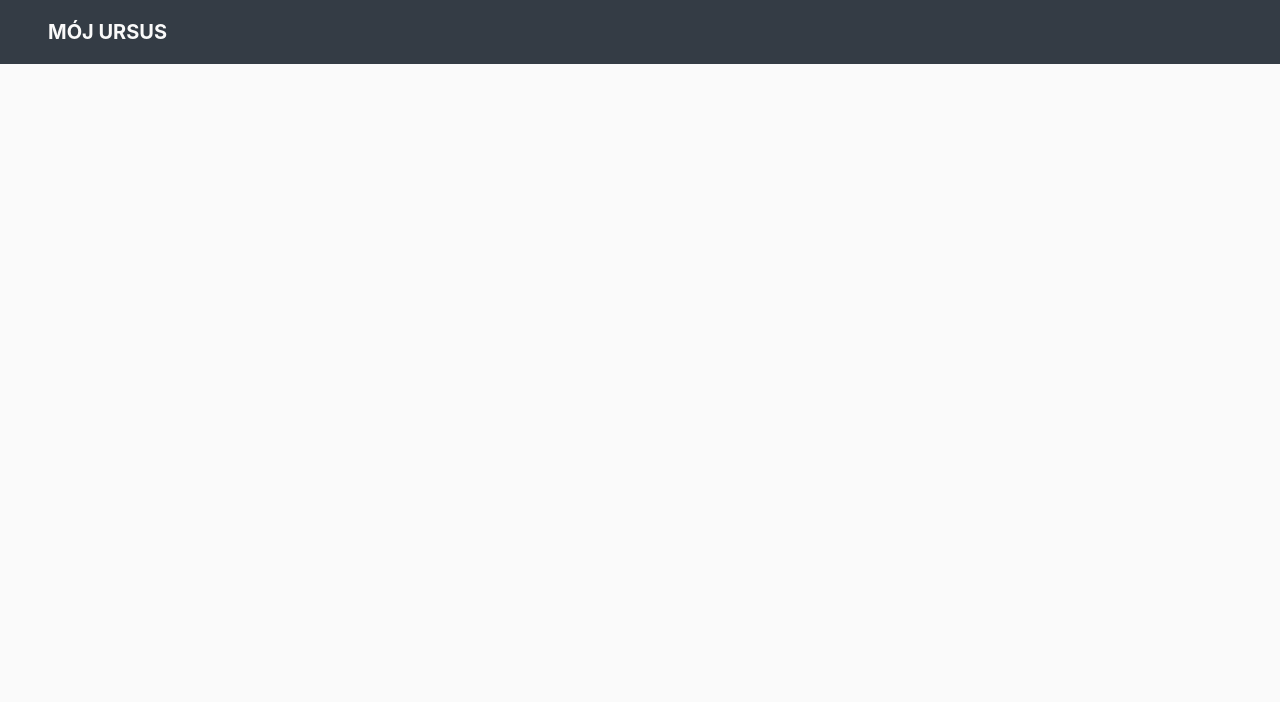
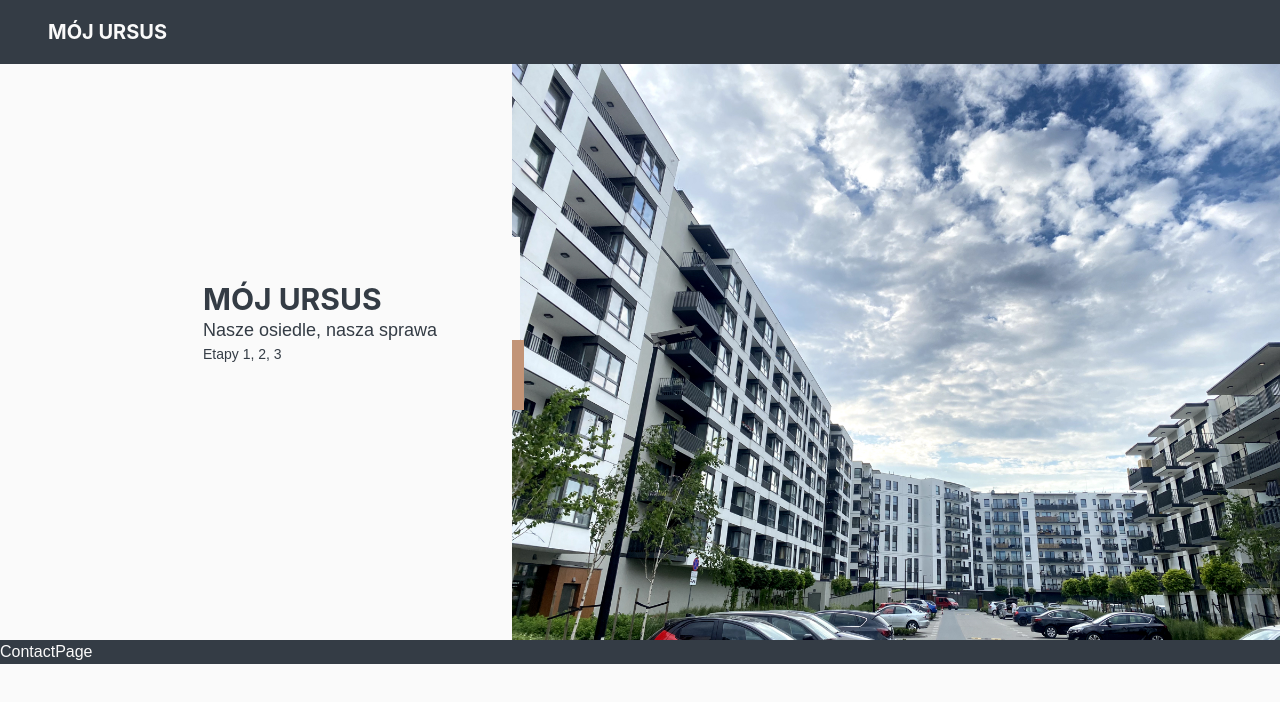
Before and after one commit to MojUrsus/MojUrsus.github.io, a React (Vite) app: page / in a window 1280 px wide. Shown: the top 702 px of the page. Built offline with nearby package versions, Linux system fonts and the light colour scheme.

Commit message:
Add welcome page

```diff
--- a/src/App.tsx
+++ b/src/App.tsx
@@ -1,9 +1,29 @@
+import { VStack, Box, Flex, SimpleGrid } from '@chakra-ui/react'
+import { ReactNode } from 'react';
 import Navigation from "./components/Navigation";
+import WelcomePage from './pages/WelcomePage';
+import ContactPage from './pages/ContactPage';
+
+const Page = ({ children }: { children: ReactNode }) => (
+  <Box w='100%'>
+    <Flex flexFlow={'column'}>
+      {children}
+    </Flex >
+  </Box>
+);
 
 function App() {
   return (
     <>
-      <Navigation/>
+      <Navigation />
+      <VStack spacing={0}>
+        <Page>
+          <WelcomePage />
+        </Page>
+        <Page>
+          <ContactPage />
+        </Page>
+      </VStack>
     </>
   )
 }
--- a/src/components/Navigation.tsx
+++ b/src/components/Navigation.tsx
@@ -13,8 +13,7 @@ const NavLink = ({ children }: { children: ReactNode }) => (
         rounded={'md'}
         color='white'
         _hover={{
-            textDecoration: 'none',
-            bg: 'gray.200',
+            textDecoration: 'none'
         }}
         href={'#'}>
         {children}
--- /dev/null
+++ b/src/pages/ContactPage.tsx
@@ -0,0 +1,13 @@
+import { Box } from '@chakra-ui/react';
+
+const ContactPage = () => {
+    return <Box
+        id='contact-page'
+        color={'white'}
+        bg='gray.100'
+        h={'full'}>
+        ContactPage
+    </Box>;
+};
+
+export default ContactPage;
--- /dev/null
+++ b/src/pages/WelcomePage.tsx
@@ -0,0 +1,45 @@
+import { Flex, Box, Image, Heading, Text, AbsoluteCenter, Center } from '@chakra-ui/react'
+
+const WelcomePage = () => {
+    return <Box h='full'>
+        <Flex h='full'>
+            <Box w={'75%'}>
+                <Box
+                    id='floating-header'
+                    minW={200} minH={100}
+                    h={'30%'} w={400}>
+                    <Flex
+                        alignContent={'center'}
+                        justifyContent={'center'}
+                        h={'100%'}
+                        position={'relative'}
+                        left={'30%'} top={'100%'}
+                        bg='white'>
+                        <Center>
+                            <Box>
+                                <Heading as='h3' size='lg'>MÓJ URSUS</Heading>
+                                <Text fontSize='lg'>Nasze osiedle, nasza sprawa</Text>
+                                <Text fontSize='sm'>Etapy 1, 2, 3</Text>
+                            </Box>
+                        </Center>
+                        <Box
+                            h={'40%'} w={'3'}
+                            bg='orange'
+                            position={'absolute'}
+                            right={-1} bottom={0}>
+                        </Box>
+                    </Flex>
+                </Box>
+            </Box>
+            <Box h='full'>
+                <Image
+                    h='full'
+                    src='background.jpg'
+                    fallbackSrc='https://via.placeholder.com/1440x1080'
+                    objectFit='cover'/>
+            </Box>
+        </Flex>
+    </Box>
+};
+
+export default WelcomePage;
--- a/src/theme/colors.ts
+++ b/src/theme/colors.ts
@@ -4,4 +4,5 @@ export const colors = {
         100: '#343C45',
         200: '#505d6b',
     },
+    orange: '#C29477'
 };
--- a/src/theme/theme.ts
+++ b/src/theme/theme.ts
@@ -7,7 +7,7 @@ export const theme = extendTheme({
         global: {
             "html, body": {
                 fontFamily: "'Metropolis', sans-serif",
-                color: "white",
+                color: "gray.100",
                 bg: "white",
             },
         },
```
Also changed, not shown: public/background.jpg (added).
